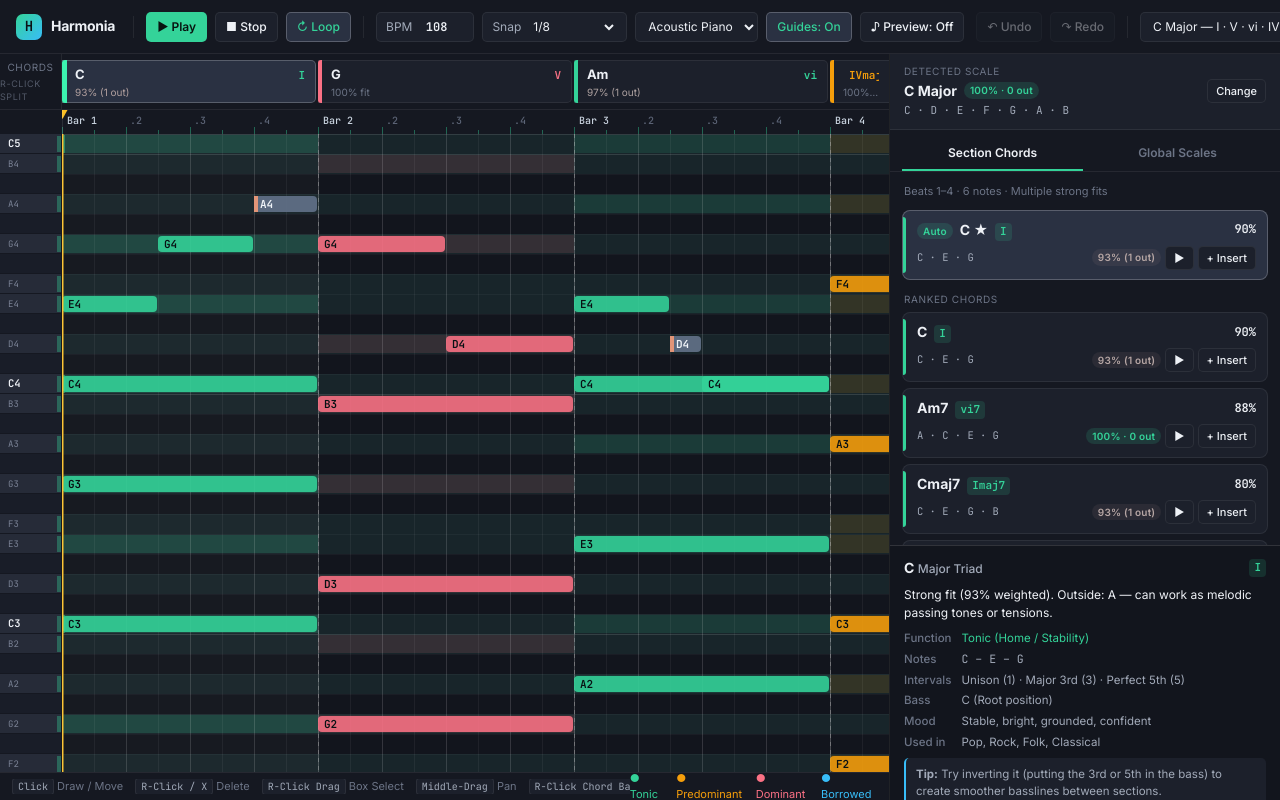
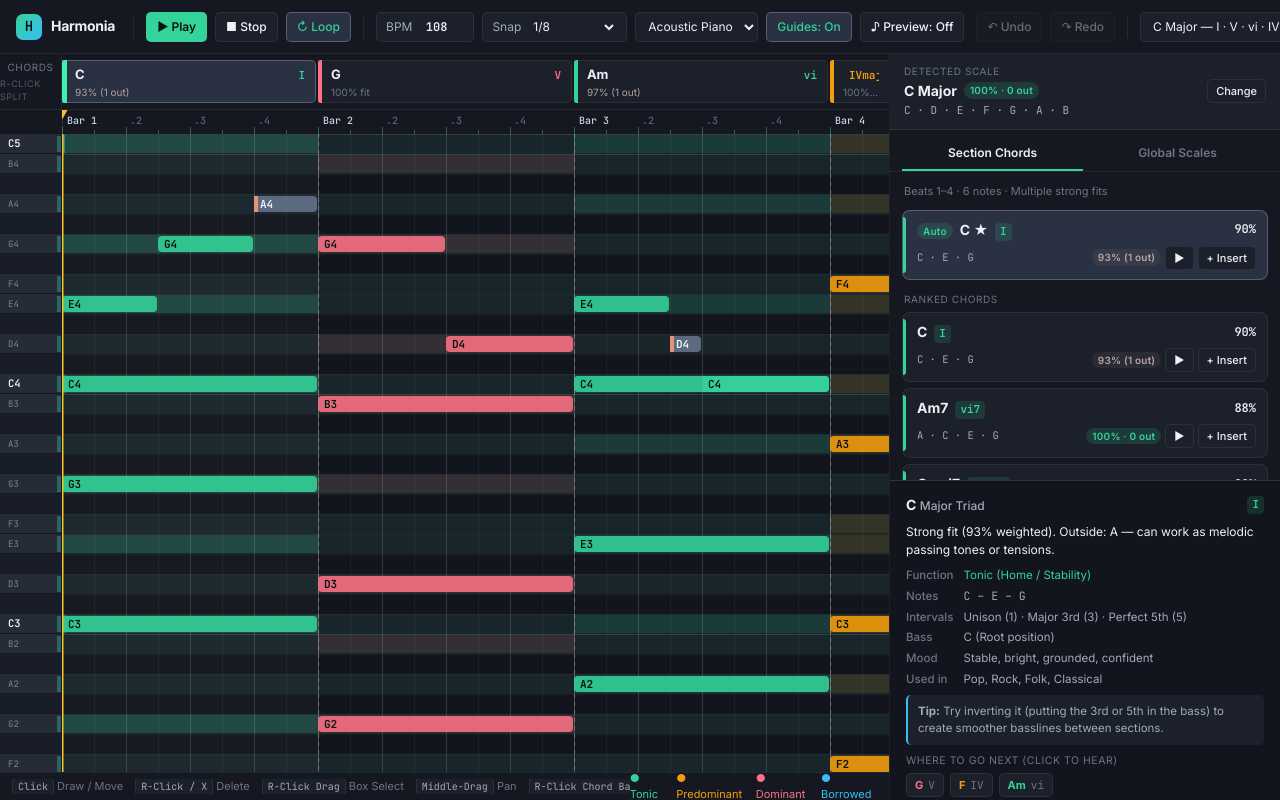
Before and after one commit to Renvukus/musical-scales, a React (Vite) app: page / in a window 1280 px wide. Built offline with nearby package versions, Linux system fonts and the light colour scheme.

Commit message:
style: give more vertical space to bottom-right chord info inspector

```diff
--- a/src/styles/app.css
+++ b/src/styles/app.css
@@ -630,9 +630,9 @@ select option {
 /* Contextual Theory Inspector (Fixed height so hovering/selecting never shifts layout) */
 .theory-inspector {
   flex-shrink: 0;
-  height: 255px;
+  height: clamp(300px, 40vh, 380px);
   overflow-y: auto;
-  padding: 12px 14px 14px;
+  padding: 14px 16px 16px;
   background: #12151d;
   border-top: 1px solid var(--border-medium);
   display: flex;
```
